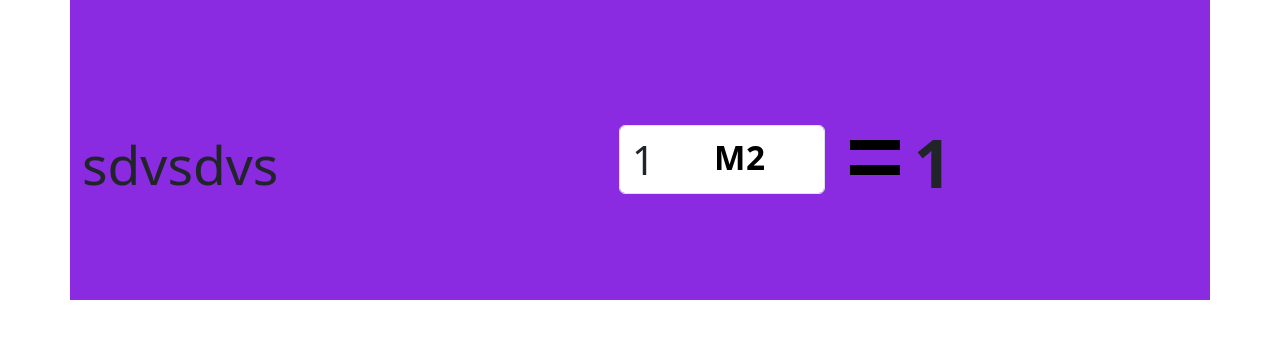
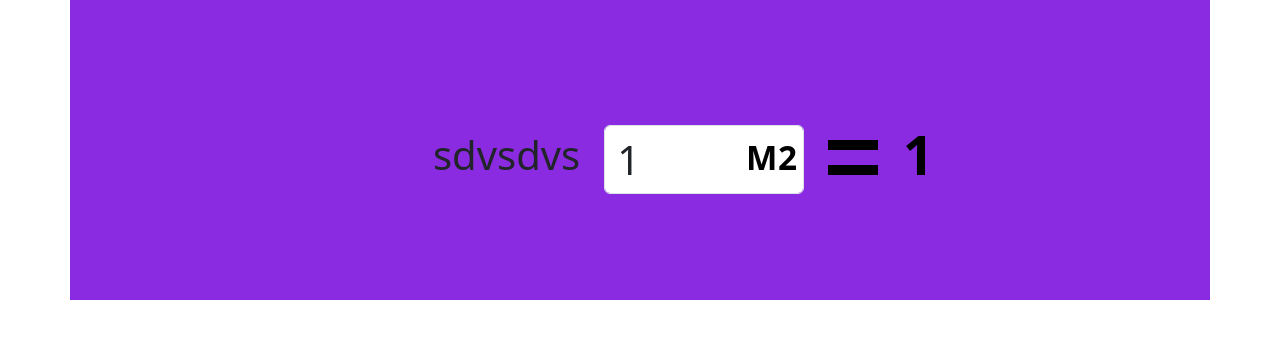
Before and after one commit to dimaarion/expres-calculator, a React (Create React App) app: page / in a window 1280 px wide. Shown: the top 338 px of the page. Built offline with nearby package versions, Linux system fonts and the light colour scheme.

Commit message:
Update 4 files

```diff
--- a/src/App.js
+++ b/src/App.js
@@ -2,6 +2,7 @@ import { useEffect, useState } from "react";
 import "./styles.css";
 import Equal from "./Equal";
 import Squaremeter from "./Squaremeter";
+import Result from "./Result";
 export default function App() {
   const [result, setResult] = useState(1);
 
@@ -20,7 +21,7 @@ export default function App() {
     <div className="expres-calculator container">
       <div className="entry ">
         <div className="row">
-          <div className="col" style={{ fontSize: "40pt" }}>
+          <div className="col text-end" style={{ fontSize: "30pt" }}>
             sdvsdvs
           </div>
           <div className="col-3 position-relative">
@@ -39,8 +40,10 @@ export default function App() {
           <div className="col-1 text-center">
             <Equal />
           </div>
-          <div className="col-1 p-0 position-relative">
-            <div className="position-absolute result">{result}</div>
+          <div className="col-1 position-relative">
+            <div className="position-absolute result">
+              <Result result={result} />
+            </div>
           </div>
         </div>
       </div>
--- /dev/null
+++ b/src/Result.js
@@ -0,0 +1,16 @@
+export default function Result(props) {
+  return (
+    <div>
+      <svg width="100" height="66">
+        <text
+          x="0"
+          y="50"
+          fill="#000"
+          style={{ fontSize: "40pt", fontWeight: "bold" }}
+        >
+          {props.result}
+        </text>
+      </svg>
+    </div>
+  );
+}
--- a/src/Squaremeter.js
+++ b/src/Squaremeter.js
@@ -1,7 +1,7 @@
 export default function Squaremeter() {
   return (
     <div className="position-absolute meter">
-      <svg width="100" height="66">
+      <svg width="70" height="66">
         <text
           x="0"
           y="45"
--- a/src/styles.css
+++ b/src/styles.css
@@ -18,20 +18,11 @@
   font-size: 30pt;
 }
 .expres-calculator .result {
-  font-size: 50pt;
-  font-weight: bold;
-  top: 0px;
-  bottom: 0px;
-  margin: auto;
-  left: 0px;
-  right: 0px;
-  height: 105px;
-  width: 100px;
 }
 
 .expres-calculator .meter {
   margin: auto;
-  right: 10%;
+  right: 0px;
   top: 0px;
   bottom: 0px;
 }
```
